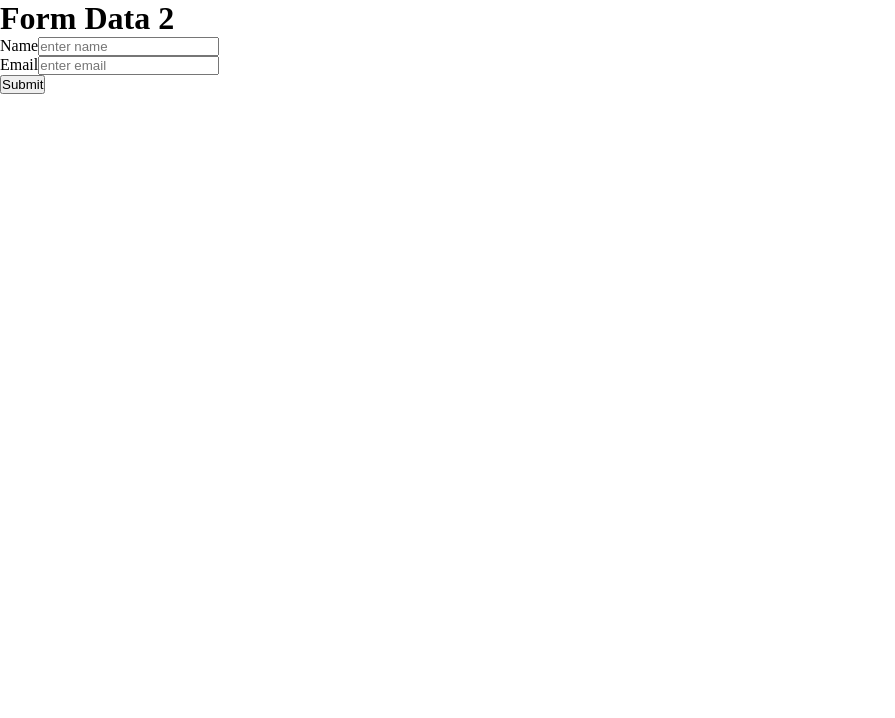
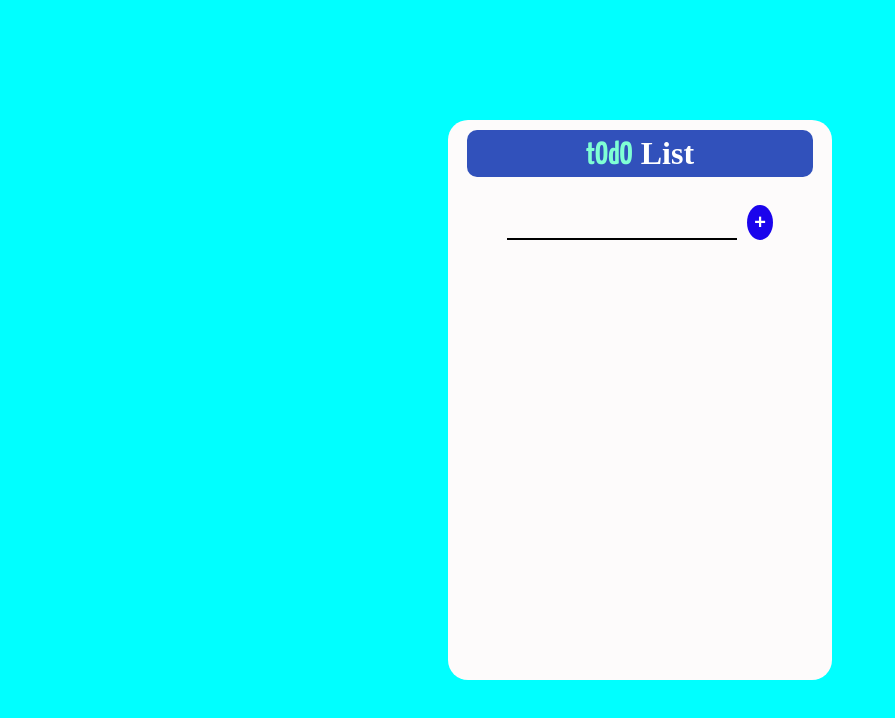
Before and after one commit to NurulIslam17/ReactJs, a React (Create React App) app: page / in a window 1280 px wide. Shown: the top 718 px of the page, without its empty margins (0-895 px from the left). Built offline with nearby package versions, Linux system fonts and the light colour scheme; the HTML template or start-up script is replaced by a standard one.

Commit message:
Adding list in to do List app

```diff
--- a/src/App.jsx
+++ b/src/App.jsx
@@ -1,10 +1,7 @@
 import React from "react";
-import FORM from "./components/FORM/BasicForm2";
+import Todo from "./components/ToDo/ToDo";
 
 function App() {
-
-  return (
-    <FORM/>
-  )
+  return <Todo />;
 }
 export default App;
--- /dev/null
+++ b/src/components/ToDo/ToDo.jsx
@@ -0,0 +1,46 @@
+import React, { useState } from "react";
+import "./Todo.css";
+
+export default function ToDo() {
+  const [inpData, inputUpd] = useState(" ");
+  const [item, setItem] = useState([]);
+
+	const inputEvent = (e) => {
+    inputUpd(e.target.value);
+  };
+
+
+  const addItem = () => {
+    setItem((oldItem) => {
+				return [...oldItem,inpData]
+		})
+		inputUpd("");
+  };
+
+  return (
+    <>
+      <div className="main">
+        <div className="display">
+          <h1>
+            <span>tOdO</span> List
+          </h1>
+          <br />
+          <div className="inpDiv">
+            <input
+              type="text"
+              onChange={inputEvent}
+              placeholder="Add List Item"
+							value={inpData}
+            />
+            <button onClick={addItem}> + </button>
+          </div>
+          <ol>
+            {item.map((itmVal) => {
+              return <li>{itmVal}</li>;
+            })}
+          </ol>
+        </div>
+      </div>
+    </>
+  );
+}
--- /dev/null
+++ b/src/components/ToDo/Todo.css
@@ -0,0 +1,90 @@
+@import url("https://fonts.googleapis.com/css2?family=Yanone+Kaffeesatz:wght@300;700&display=swap");
+/* font-family: 'Yanone Kaffeesatz', sans-serif; */
+@import url("https://fonts.googleapis.com/css2?family=Yanone+Kaffeesatz:wght@300;700&display=swap");
+/* font-family: 'Yanone Kaffeesatz', sans-serif; */
+@import url("https://fonts.googleapis.com/css2?family=Yanone+Kaffeesatz:wght@300;700&display=swap");
+/* font-family: 'Yanone Kaffeesatz', sans-serif; */
+@import url("https://fonts.googleapis.com/css2?family=Yanone+Kaffeesatz:wght@300;700&display=swap");
+/* font-family: 'Yanone Kaffeesatz', sans-serif; */
+@import url("https://fonts.googleapis.com/css2?family=Josefin+Slab:wght@300&family=Yanone+Kaffeesatz:wght@300;700&display=swap");
+/* font-family: 'Josefin Slab', serif;
+font-family: 'Yanone Kaffeesatz', sans-serif; */
+* {
+  margin: 0;
+  padding: 0;
+  box-sizing: border-box;
+}
+.main {
+  width: 100%;
+  height: 100vh;
+  background-color: aqua;
+  display: flex;
+  flex-direction: row;
+  justify-content: center;
+  align-items: center;
+}
+.display {
+  width: 30%;
+  height: 70vh;
+  background-color: rgb(253, 251, 251);
+  border-radius: 20px;
+}
+
+h1 {
+  text-align: center;
+  background-color: rgb(49, 81, 187);
+  width: 90%;
+  margin: 10px auto;
+  color: rgb(255, 255, 255);
+  padding: 5px 0px;
+  border-radius: 10px;
+}
+span {
+  font-family: "Yanone Kaffeesatz", sans-serif;
+  color: aquamarine;
+}
+
+input {
+  font-size: 20px;
+  text-align: center !important;
+  height: 30px;
+  top: 10px;
+  font-family: "Yanone Kaffeesatz", sans-serif;
+  width: 60%;
+  background: transparent;
+  border: none;
+  border-bottom: 2px solid black;
+  outline: none;
+}
+button {
+  background-color: rgb(27, 4, 236);
+  padding: 6px 7px;
+  font-size: 20px;
+  font-weight: bolder;
+  color: #fff;
+  margin-left: 10px;
+  border: none;
+  cursor: pointer;
+  border-radius: 50%;
+}
+.inpDiv {
+  text-align: center;
+}
+button:hover {
+  background-color: green;
+}
+
+.list {
+  margin-right: 10px;
+  margin-top: 20px;
+  font-size: 20px;
+}
+ol li {
+  margin-top: 10px;
+  text-align: left;
+  font-size: 20px;
+  display: flex;
+  align-items: center;
+  color: blueviolet;
+  text-transform: capitalize;
+}
```
Also changed, not shown: src/components/FORM/BasicForm2.jsx (+0 -11 lines).
